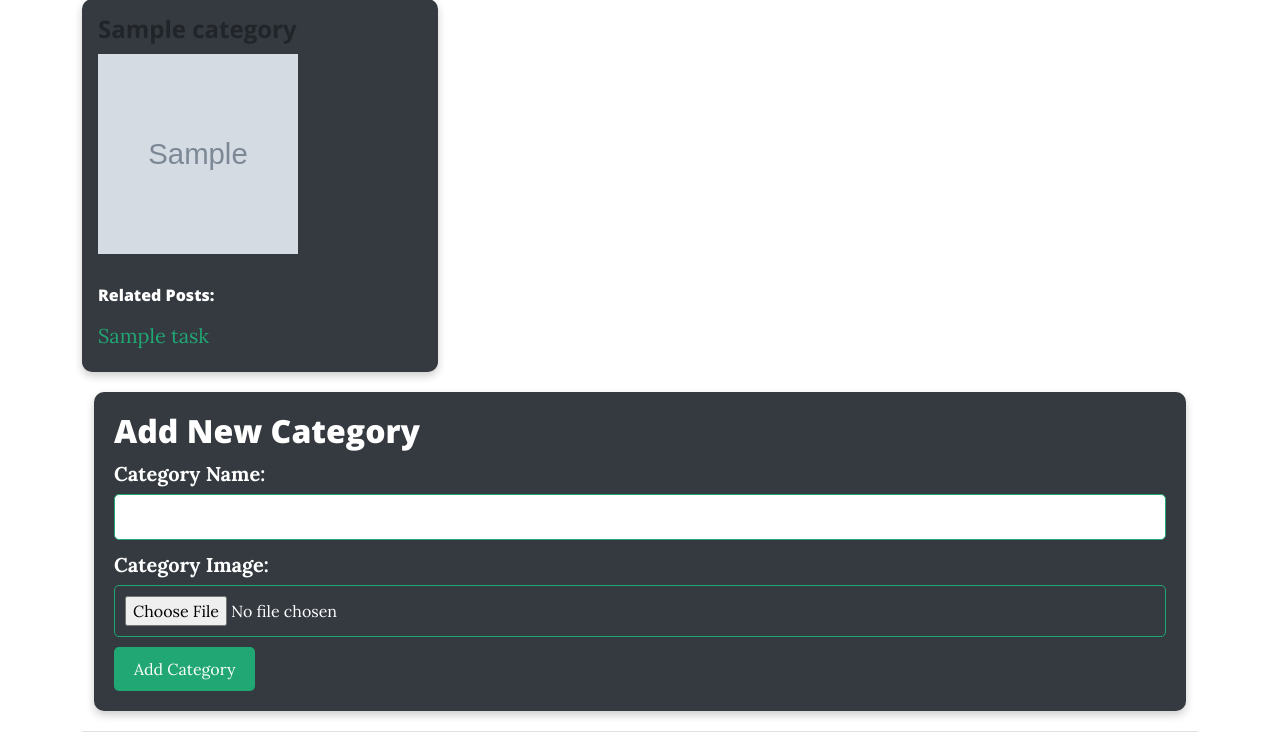
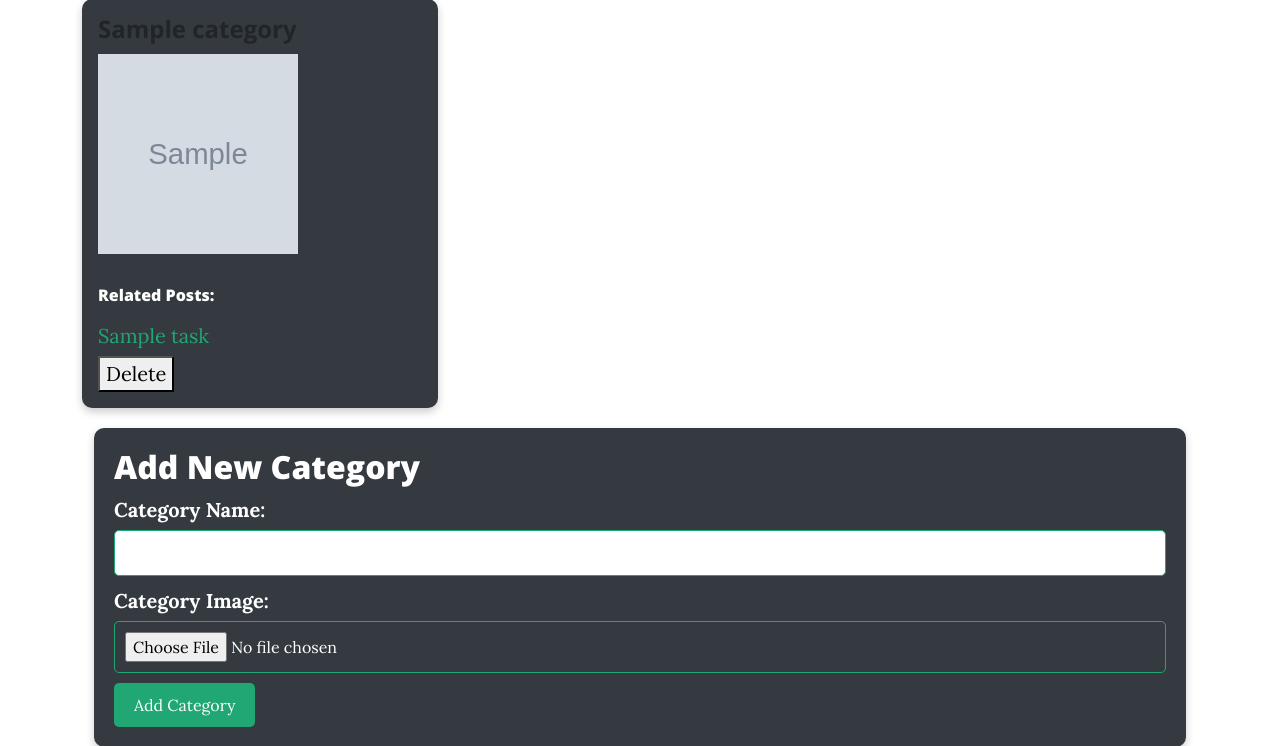
Before and after one commit to MrSinaxx/MaktabCW, a Django app: page /categories/ in a window 1280 px wide. Shown: the part 653-1399 px from the top of the page. Run offline with Django 4.2, Linux system fonts and the light colour scheme; tables that the repository leaves empty hold one stand-in row (values such as "Sample post"); grey boxes marked "Sample" are stand-in pictures; some libraries are stand-ins or nearby versions.

Commit message:
Added delete category

```diff
--- a/CW15/task_manager/tasks/templates/categories.html
+++ b/CW15/task_manager/tasks/templates/categories.html
@@ -106,12 +106,16 @@
                   <li><a href="{% url 'task' task.id %}">{{ task.title }}</a></li>
                 {% endfor %}
               </ul>
+
+              <form method="post" action="{% url 'delete_category' category.id %}">
+                {% csrf_token %}
+                <button type="submit" class="delete-button">Delete</button>
+              </form>
             </div>
           </div>
         </div>
       {% endfor %}
     </div>
-
 
 
 <div class="container">
--- a/CW15/task_manager/tasks/urls.py
+++ b/CW15/task_manager/tasks/urls.py
@@ -28,6 +28,11 @@ urlpatterns = [
     path("task/<int:task_id>/update/", views.update_task, name="update_task"),
     path("tag/<int:tag_id>/", views.tag_detail, name="tag_detail"),
     path("tag/<int:tag_id>/update/", views.update_tag, name="update_tag"),
+    path(
+        "delete_category/<int:category_id>/",
+        views.delete_category,
+        name="delete_category",
+    ),
 ]
 
 
--- a/CW15/task_manager/tasks/views.py
+++ b/CW15/task_manager/tasks/views.py
@@ -292,3 +292,12 @@ def update_tag(request, tag_id):
         return redirect("tag_detail", tag_id=tag_id)
     else:
         return render(request, "tag_detail.html", {"tag": tag})
+
+
+def delete_category(request, category_id):
+    if request.method == "POST":
+        category = Category.objects.get(id=category_id)
+        category.delete()
+        return redirect("all_categories")
+    else:
+        return redirect("all_categories")
```
